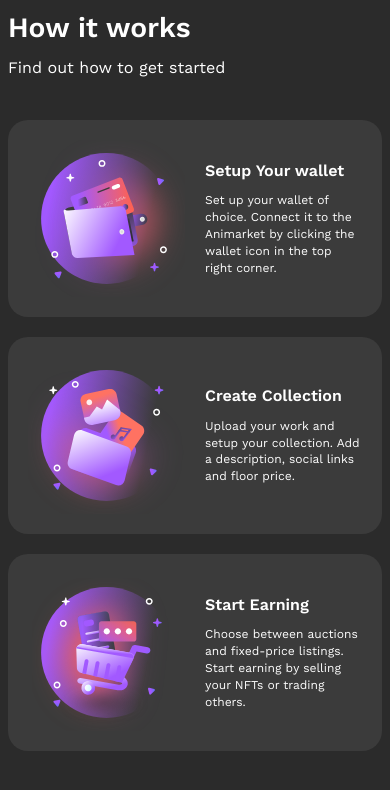
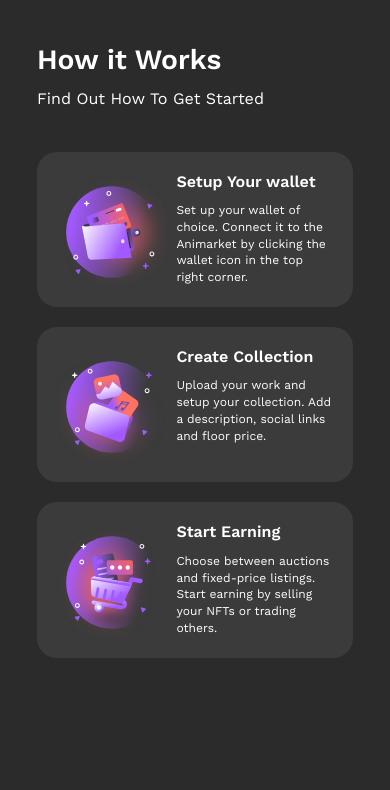
Before and after one commit to viknem31324/lesson-1, a plain HTML site: page index.html in a window 390 px wide. Drawn offline with Linux system fonts and the light colour scheme.

Commit message:
desktop first

```diff
--- a/index.css
+++ b/index.css
@@ -5,26 +5,28 @@
 }
 
 @font-face {
-  font-family: 'WorkSans-Regular';
-  src: url('./fonts/WorkSans-Regular.woff');
+  font-family: "WorkSans-Regular";
+  src: url("./fonts/WorkSans-Regular.woff");
   font-style: normal;
   font-weight: 400;
 }
 
 @font-face {
-  font-family: 'WorkSans-SemiBold';
-  src: url('./fonts/WorkSans-SemiBold.woff');
+  font-family: "WorkSans-SemiBold";
+  src: url("./fonts/WorkSans-SemiBold.woff");
   font-style: normal;
   font-weight: 600;
 }
 
 body {
-  font-family: 'WorkSans-Regular';
+  font-family: "WorkSans-Regular";
   background-color: var(--black);
 }
 
 .container {
   margin: 0 auto;
+  padding: 70px 115px;
+  max-width: 1050px;
 }
 
 .section {
@@ -35,17 +37,17 @@ body {
 
 .section__text {
   width: 100%;
-  margin-bottom: 40px;
+  margin-bottom: 49px;
   display: flex;
   flex-direction: column;
   justify-content: start;
 }
 
 .section__title {
-  margin: 0 0 10px;
+  margin: 0 0 8px;
   font-weight: 600;
-  font-family: 'WorkSans-SemiBold';
-  font-size: 28px;
+  font-family: "WorkSans-SemiBold";
+  font-size: 38px;
   line-height: 140%;
   color: var(--white);
 }
@@ -53,7 +55,7 @@ body {
 .section__description {
   margin: 0;
   font-weight: 400;
-  font-size: 16px;
+  font-size: 22px;
   line-height: 140%;
   color: var(--white);
 }
@@ -62,16 +64,16 @@ body {
   padding: 0;
   margin: 0;
   display: grid;
-  grid-template-columns: 1fr;
-  grid-template-rows: repeat(3, 1fr);
-  gap: 20px;
+  grid-template-columns: repeat(3, 1fr);
+  grid-template-rows: min-content;
+  gap: 30px;
 }
 
 .card {
-  padding: 20px;
+  padding: 8px 30px 30px;
   display: grid;
-  grid-template-columns: 1fr 1fr;
-  gap: 20px;
+  grid-template-columns: 1fr;
+  grid-template-rows: min-content 1fr;
   background: var(--grey);
   color: var(--white);
   border-radius: 20px;
@@ -79,88 +81,116 @@ body {
 
 .card__img {
   width: 100%;
+  margin-bottom: 3px;
 }
 
 .card__text {
   display: flex;
   flex-direction: column;
-  align-items: start;
-  justify-content: center;
+  align-items: center;
 }
 
 .card__title {
-  margin: 0 0 10px;
+  margin: 0 0 9px;
+  text-align: center;
   font-weight: 600;
-  font-family: 'WorkSans-SemiBold';
+  font-family: "WorkSans-SemiBold";
+  font-size: 22px;
+  line-height: 140%;
+}
+
+.card__description {
+  text-align: center;
+  margin: 0;
+  font-weight: 400;
   font-size: 16px;
   line-height: 140%;
 }
 
-.card__description {
-  margin: 0;
-  font-weight: 400;
-  font-size: 12px;
-  line-height: 140%;
+@media (max-width: 1200px) {
+  .container {
+    padding: 32px 64px;
+  }
+
+  .section__text {
+    margin-bottom: 41px;
+  }
+
+  .section__title {
+    margin: 0 0 8px;
+    font-size: 28px;
+    line-height: 140%;
+  }
+
+  .section__description {
+    font-size: 16px;
+    line-height: 140%;
+  }
+
+  .card {
+    padding: 8px 20px 20px;
+  }
+
+  .card__img {
+    margin-bottom: 12px;
+  }
+
+  .card__text {
+    margin-bottom: 10px;
+  }
+
+  .card__title {
+    margin: 0 0 11px;
+    font-size: 16px;
+    line-height: 140%;
+  }
+
+  .card__description {
+    font-size: 12px;
+    line-height: 140%;
+  }
 }
 
-@media (min-width: 834px) {
+@media (max-width: 768px) {
   .container {
-    padding: 0 72px;
+    padding: 32px 29px;
+  }
+
+  .section__title {
+    margin: 0 0 9px;
   }
 
   .section__list {
-    grid-template-columns: repeat(3, 1fr);
-    grid-template-rows: min-content;
-    gap: 30px;
+    grid-template-columns: 1fr;
+    grid-template-rows: repeat(3, 1fr);
+    gap: 20px;
   }
 
   .card {
-    padding: 30px;
-    grid-template-columns: 1fr;
-    grid-template-rows: min-content 1fr;
+    padding: 11px 20px 20px;
+    display: grid;
+    grid-template-columns: 40% 1fr;
+    grid-template-rows: min-content;
+    gap: 9px;
+  }
+
+  .card__img {
+    margin-top: 14px;
+    margin-bottom: 0;
   }
 
   .card__text {
-    align-items: center;
+    padding-top: 8px;
+    margin-bottom: 0;
+    align-items: start;
   }
 
   .card__title {
-    text-align: center;
+    margin: 0 0 9px;
+    text-align: start;
   }
 
   .card__description {
-    text-align: center;
+    text-align: start;
   }
 }
-
-@media (min-width: 1270px) {
-  .container {
-    padding: 0 115px;
-    max-width: 1050px;
-  }
-
-  .section__text {
-    margin-bottom: 48px;
-  }
-
-  .section__title {
-    font-size: 38px;
-  }
-
-  .section__description {
-    font-size: 22px;
-    line-height: 160%;
-  }
-
-  .card__img {
-    margin-bottom: 20px;
-  }
-
-  .card__title {
-    font-size: 22px;
-  }
-
-  .card__description {
-    font-size: 16px;
-  }
-}
--- a/index.html
+++ b/index.html
@@ -11,8 +11,8 @@
   <main>
     <section class="section container">
       <div class="section__text">
-        <h2 class="section__title">How it works</h2>
-        <p class="section__description">Find out how to get started</p>
+        <h2 class="section__title">How it Works</h2>
+        <p class="section__description">Find Out How To Get Started</p>
       </div>
       <ul class="section__list">
         <li class="card">
```
